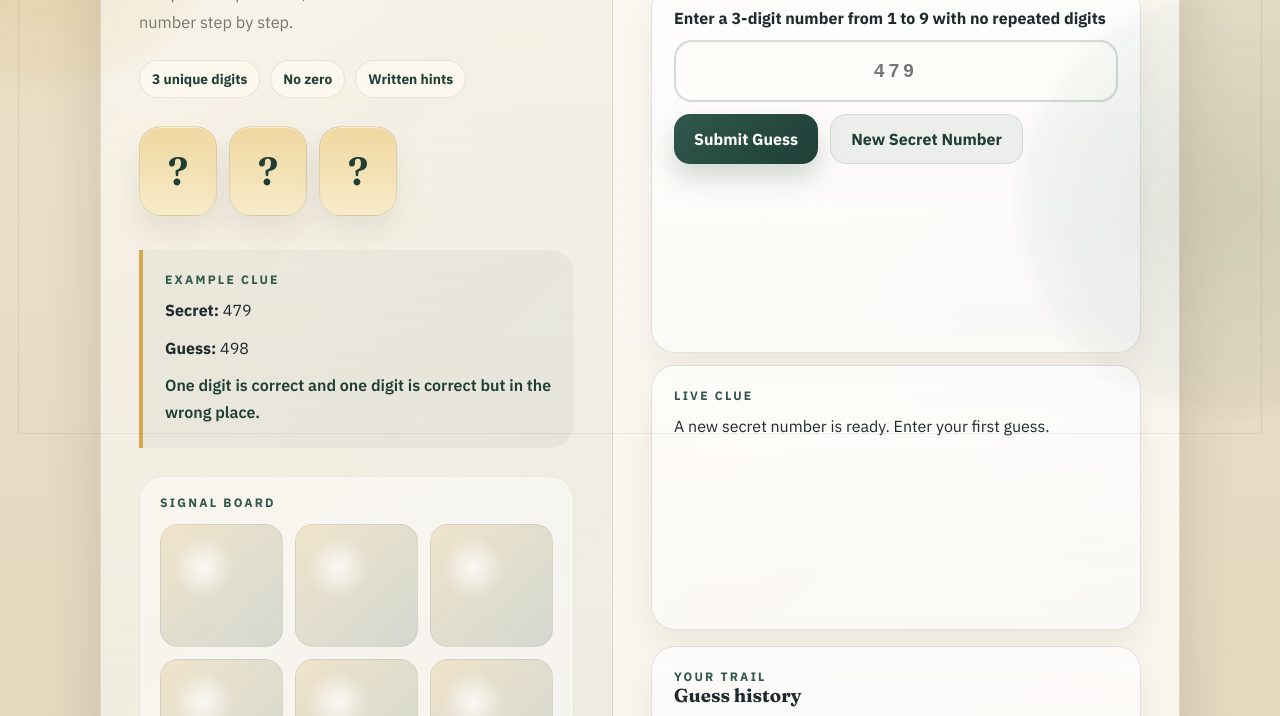
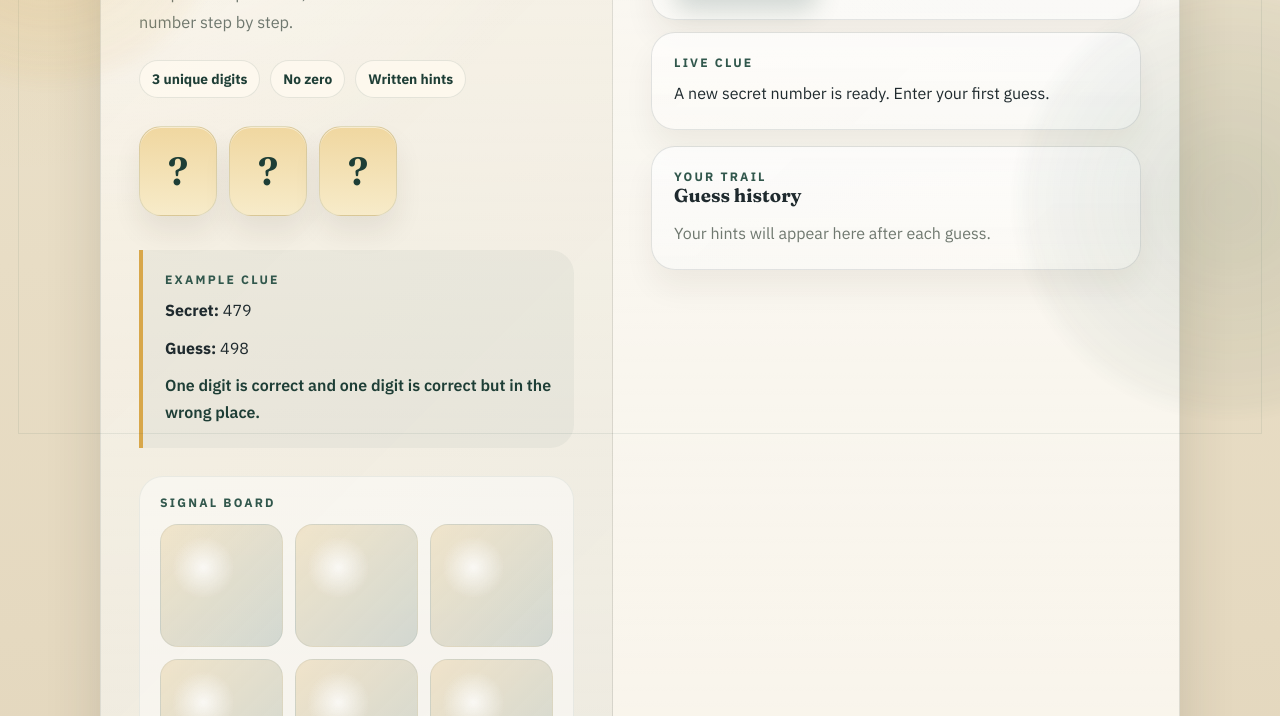
Before and after one commit to kuhan-science-ai/The-3-digit-number-guessing-name-, a website with bundled scripts: page index.html in a window 1280 px wide. Shown: the part 348-1064 px from the top of the page. Built offline with nearby package versions, Linux system fonts and the light colour scheme; no server answers.

Commit message:
Tighten layout and improve game input rules

```diff
--- a/styles.css
+++ b/styles.css
@@ -153,6 +153,8 @@
   padding: 42px 38px;
   display: grid;
   gap: 16px;
+  align-content: start;
+  grid-auto-rows: max-content;
   background:
     linear-gradient(180deg, rgba(255, 255, 255, 0.55), rgba(255, 255, 255, 0.24)),
     linear-gradient(180deg, rgba(49, 87, 76, 0.02), rgba(216, 167, 74, 0.03));
@@ -486,6 +488,13 @@
   margin-top: -2px;
 }
 
+.panel-top,
+.guess-form,
+.status-panel,
+.history-panel {
+  align-self: start;
+}
+
 .status-copy {
   margin: 10px 0 0;
   line-height: 1.7;
```
